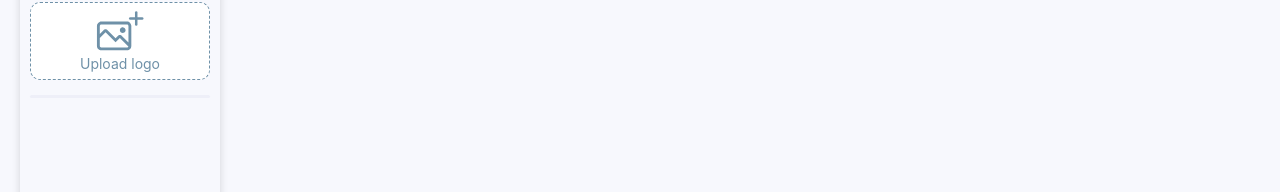
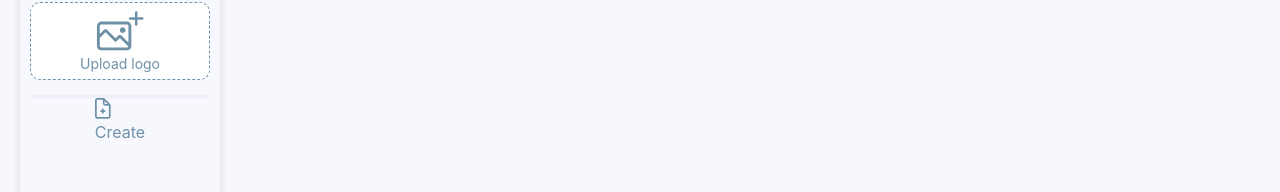
Before and after one commit to justDenzil/floating_Menu, a React (Create React App) app: page / in a window 1280 px wide. Both pictures are taken after a click on the icon 35 px from the left and 34 px from the top of the page. Shown: the part 98-290 px from the top of the page. Built offline with nearby package versions, Linux system fonts and the light colour scheme.

Commit message:
menu-items commit

```diff
--- a/src/components/FloatingMenu.css
+++ b/src/components/FloatingMenu.css
@@ -73,3 +73,28 @@
     border-radius: 2px;
     margin-top: 15px;
 }
+
+.menu-UL {
+    list-style: none;
+    padding: 0;
+    margin: 0;
+    box-sizing: border-box;
+}
+
+.menu-body .mainMenu .menu-Item {
+    font-family: Inter;
+    font-style: normal;
+    font-weight: normal;
+    font-size: 16px;
+    line-height: 19px;
+    text-decoration: none;
+    color: #6F91A8;
+    display: block;
+}
+
+.menu-body .mainMenu .menu-Item-container {
+    width: 100%;
+    display: flex;
+    justify-content: center;
+    align-items: center;
+}
--- a/src/components/FloatingMenu.js
+++ b/src/components/FloatingMenu.js
@@ -3,6 +3,7 @@ import './FloatingMenu.css'
 import {ReactComponent as UploadLogoImage} from '../assets/Upload_Logo_SVG.svg'
 import {ReactComponent as BackButton} from '../assets/icons/BackButton.svg'
 import {ReactComponent as FrontButton} from '../assets/icons/FrontButton.svg'
+import {ReactComponent as CreateIcon} from '../assets/icons/Create_Icon.svg'
 
 
 
@@ -23,12 +24,29 @@ function FloatingMenu() {
         </div>
         <div className="upload-logo-container">
             <div className="upload-logo-image">
-                <UploadLogoImage/>
+                <UploadLogoImage className="upload-logo-img"/>
             </div>
             <div className="upload-logo-text">Upload logo</div>
         </div>
         <div className="divider">
         </div>
+        <div className="mainMenu">
+            <ul className="menu-UL">
+                <li>
+                    <div className="menu-Item-container">
+                    <a href="./" className="menu-Item">
+                        <div className="menu-Item-Icon">
+                            <CreateIcon />
+                        </div>
+                        <div className="menu-Item-Title">
+                        Create
+                        </div>
+                    </a>
+                    </div>
+                </li>
+            </ul>
+        </div>
+
         </div>
     )
 }
```
